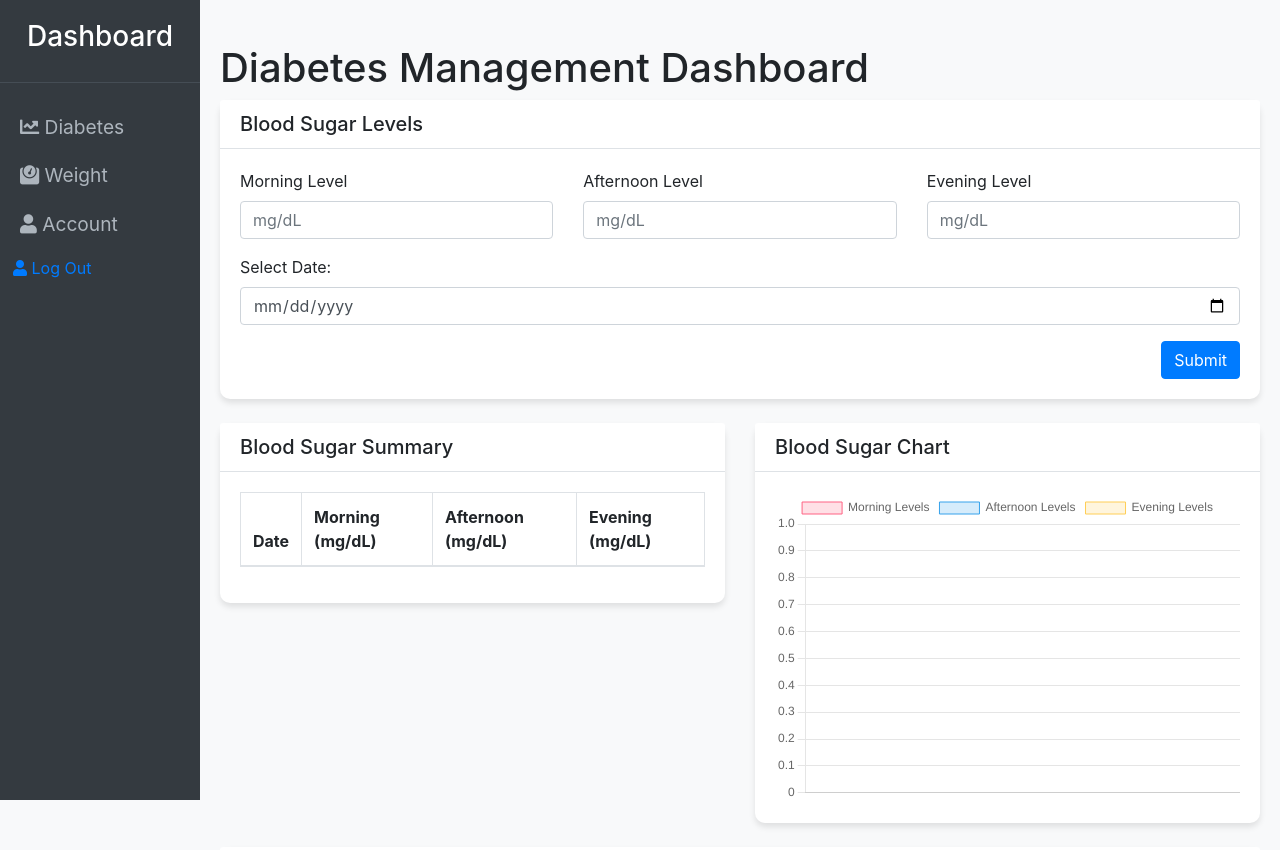
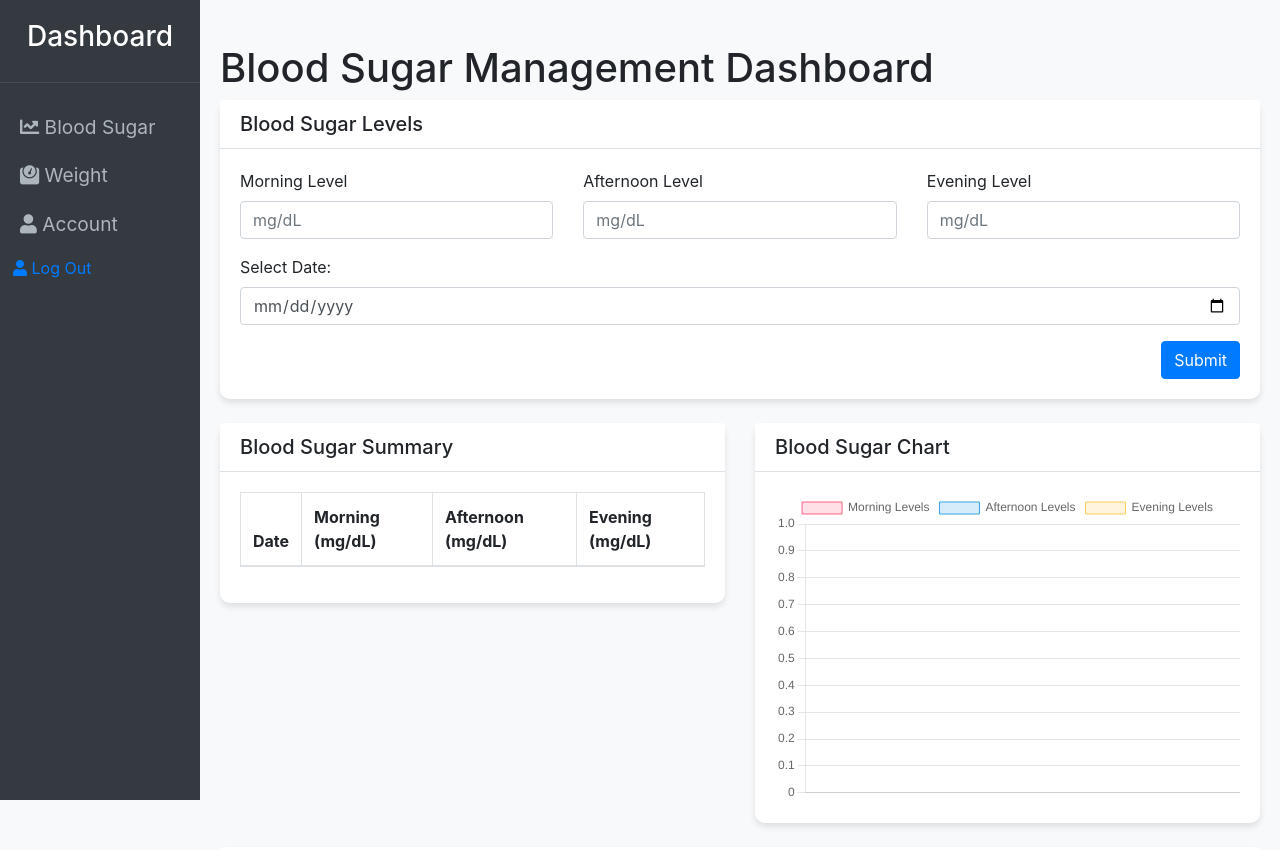
Before and after one commit to jafernoorani/SeniorProject, a website: page frontend/dashboard.html in a window 1280 px wide. Shown: the top 850 px of the page. Drawn offline with nearby package versions, Linux system fonts and the light colour scheme.

Commit message:
cleaning up front end links

```diff
--- a/frontend/dashboard.html
+++ b/frontend/dashboard.html
@@ -3,7 +3,7 @@
 <head>
     <meta charset="UTF-8">
     <meta name="viewport" content="width=device-width, initial-scale=1.0">
-    <title>Diabetes Management Dashboard</title>
+    <title>Health Management Dashboard</title>
     <!-- Bootstrap CSS -->
     <link href="https://stackpath.bootstrapcdn.com/bootstrap/4.5.2/css/bootstrap.min.css" rel="stylesheet">
     <!-- Font Awesome -->
@@ -87,7 +87,7 @@
         </div>
         <ul class="list-unstyled components">
             <li>
-                <a href="dashboard.html"><i class="fas fa-chart-line"></i> Diabetes</a>
+                <a href="dashboard.html"><i class="fas fa-chart-line"></i> Blood Sugar</a>
             </li>
             <li>
                 <a href="/weightDashboard"><i class="fas fa-weight"></i> Weight</a>
@@ -106,7 +106,7 @@
     </nav>
 
     <div class="content" data-page-type="Blood_Sugar">
-        <h1 class="mt-4">Diabetes Management Dashboard</h1>
+        <h1 class="mt-4">Blood Sugar Management Dashboard</h1>
         <!-- Form input group -->
         <form id="bloodSugarForm" method="POST">
             <div class="card mb-4">
```
Also changed, not shown: frontend/account.html (+1 -4 lines), frontend/weightDashboard.html (+1 -1 lines).
